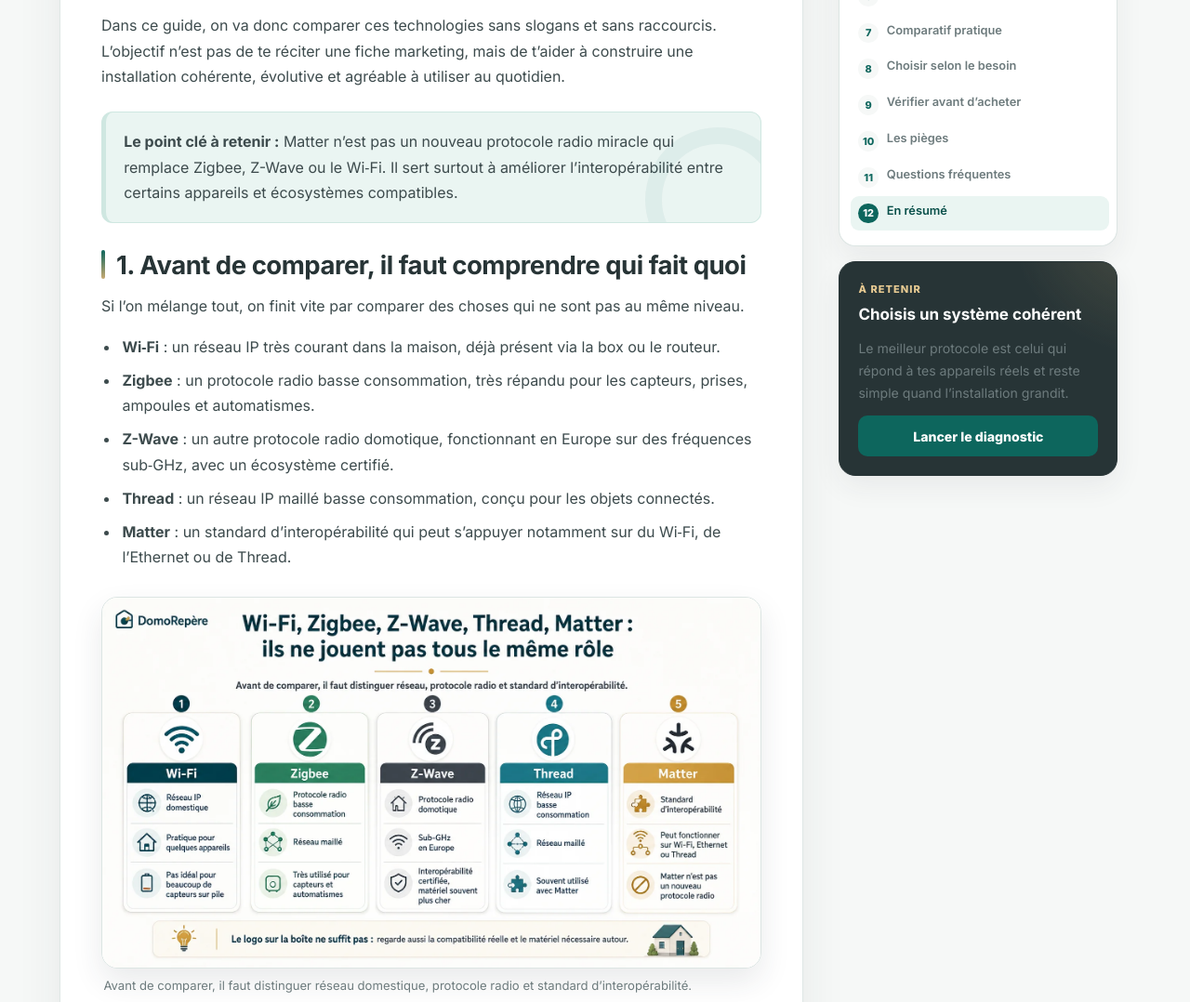
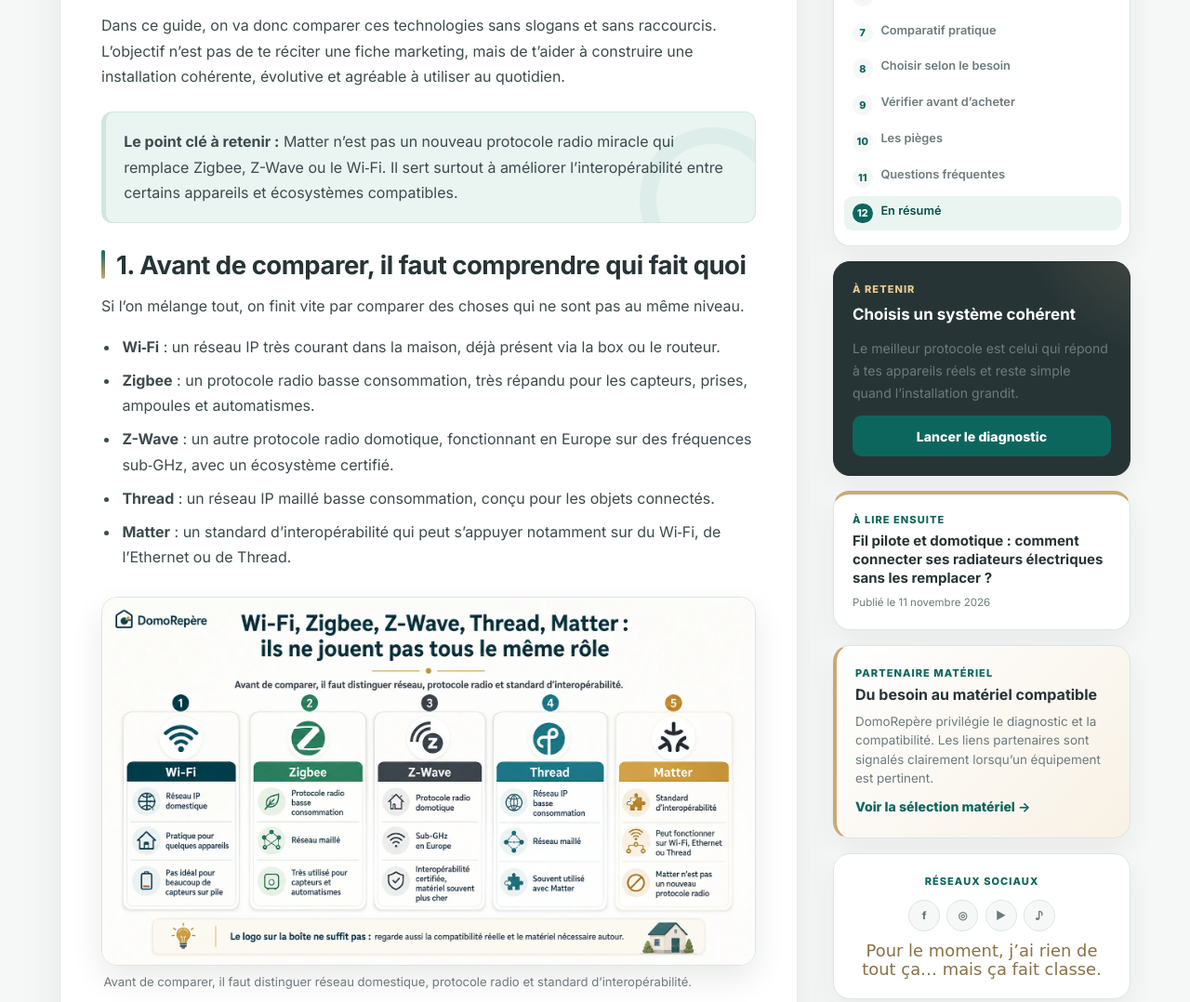
Before and after one commit to belonsmarthabitat-lgtm/domorepere.fr, a plain HTML site: page article-2.html in a window 1280 px wide. Shown: the part 1003-2081 px from the top of the page at 93% size. Drawn offline with Linux system fonts and the light colour scheme.

Commit message:
Active la sidebar droite — article-2.html

```diff
--- a/article-2.html
+++ b/article-2.html
@@ -149,6 +149,7 @@ footer a{color:#e2ebe9}
 }
 </script>
 <link rel="stylesheet" href="assets/css/mobile-fixes.css">
+<link rel="stylesheet" href="assets/css/sidebar-v2.css">
 <script defer src="assets/js/mobile-fixes.js"></script>
   <link href="assets/css/skip-link.css" rel="stylesheet"/>
 </head>
@@ -571,5 +572,6 @@ footer a{color:#e2ebe9}
 </footer>
 
 <script src="assets/js/article-layout-v2.js" defer></script>
+<script src="assets/js/sidebar-v2.js" defer></script>
 </body>
 </html>
```
